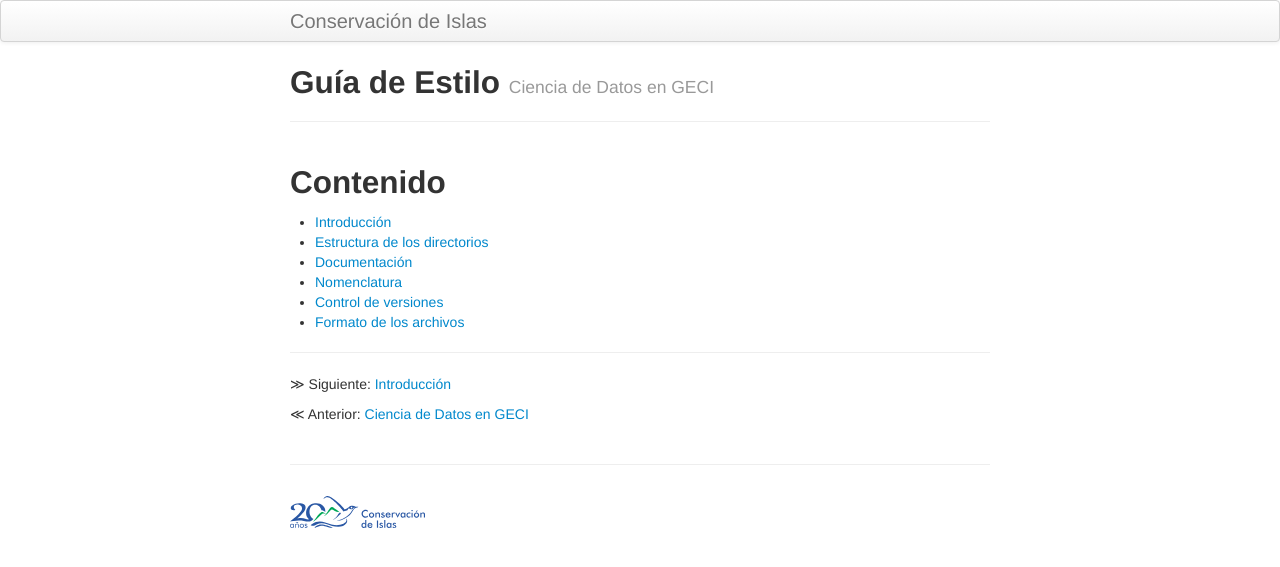
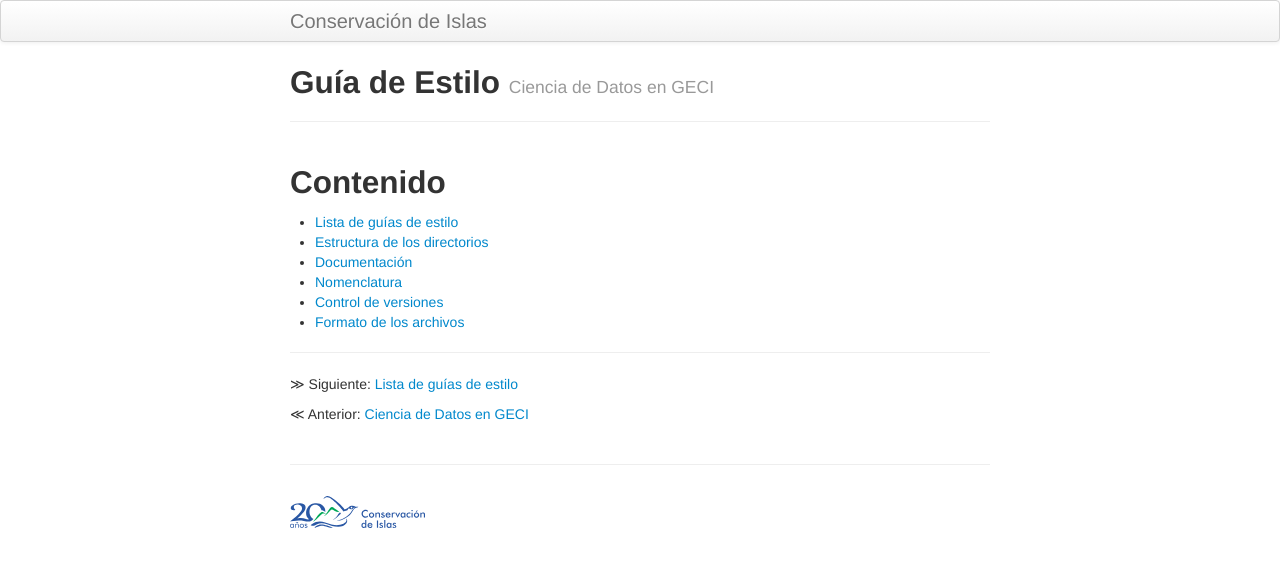
Before and after one commit to LizethMReyes/islasgeci.github.io, a Jekyll site: the page built from ciencia_de_datos/guia_de_estilo/index.md, in a window 1280 px wide. Shown: the top 567 px of the page. Built offline with Jekyll 4.4.1, drawn with Linux system fonts in a browser that asks for light colours.

Commit message:
Cambia el título de "Introducción" por "Lista de guías de estilo"

```diff
--- a/ciencia_de_datos/guia_de_estilo/index.md
+++ b/ciencia_de_datos/guia_de_estilo/index.md
@@ -7,7 +7,7 @@
 
 ## Contenido
 
-- [Introducción](introduccion.html)
+- [Lista de guías de estilo](introduccion.html)
 - [Estructura de los directorios](estructura.html)
 - [Documentación](documentacion.html)
 - [Nomenclatura](nomenclatura.html)
@@ -16,6 +16,6 @@
 
 ---
 
-&#8811; Siguiente: [Introducción](introduccion.html)
+&#8811; Siguiente: [Lista de guías de estilo](introduccion.html)
 
 &#8810; Anterior: [Ciencia de Datos en GECI](../)
```
Also changed, not shown: ciencia_de_datos/guia_de_estilo/estructura.md (+1 -1 lines), ciencia_de_datos/guia_de_estilo/introduccion.md (+1 -1 lines).
